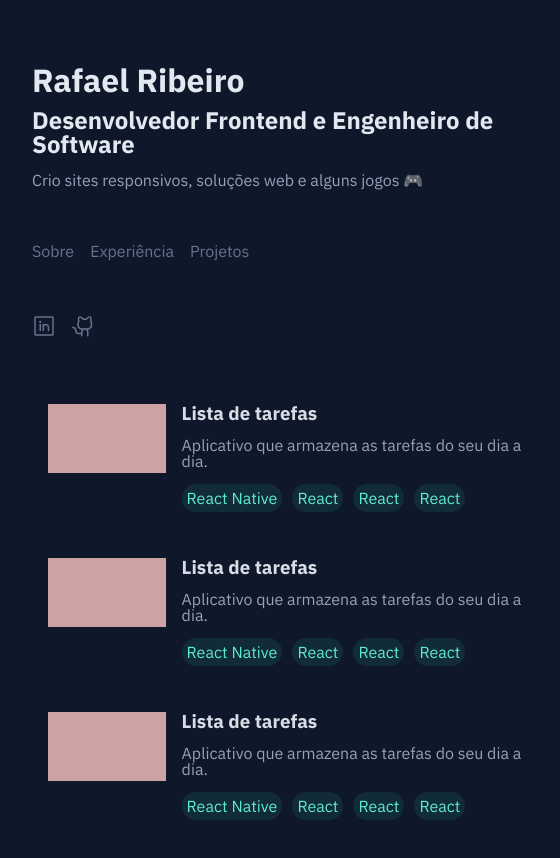
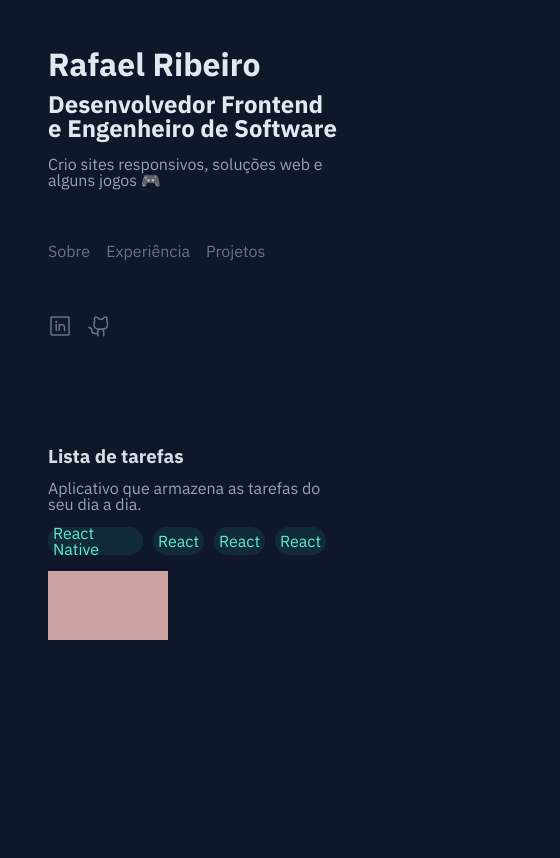
Before and after one commit to RafahOlive/portfolio, a React (Vite) app: page / in a window 390 px wide. Both pictures are taken after a click on the button "Projetos". Shown: the top 858 px of the page, 560 px wide, since content can reach past the window. Built offline with nearby package versions, Linux system fonts and the light colour scheme.

Commit message:
Alinhado texto e box de projetos

```diff
--- a/src/components/Header/styles.scss
+++ b/src/components/Header/styles.scss
@@ -86,18 +86,20 @@
 }
 
 
-@media screen and (max-width: 600px) {
+@media screen and (max-width: 481px) {
     .main {
         display: flex;
         flex-direction: column;
+
+        padding: 3rem;
     }
 
     .header {
-        width: 480px;
+        width: 100%;
         height: auto;
 
-        margin-left: 1rem;
-        margin-top: 3rem;
+        margin-top: auto;
+
     }
 
     .header_menu {
@@ -124,11 +126,9 @@
     }
 
     .right-side {
-        width: 528px;
+        width: 100%;
         height: 100%;
 
-        margin-left: 1rem;
-        margin-top: 3rem;
     }
 
 }
--- a/src/pages/Projects/index.tsx
+++ b/src/pages/Projects/index.tsx
@@ -3,7 +3,6 @@ export function Projects() {
   return (
     <>
       <div className="box">
-        <div className="box-img"></div>
         <div className="box-text">
           <h3>Lista de tarefas</h3>
           <p>Aplicativo que armazena as tarefas do seu dia a dia.</p>
@@ -14,34 +13,7 @@ export function Projects() {
             <div className="boxbox">React</div>
           </div>
         </div>
-      </div>
-
-      <div className="box">
         <div className="box-img"></div>
-        <div className="box-text">
-          <h3>Lista de tarefas</h3>
-          <p>Aplicativo que armazena as tarefas do seu dia a dia.</p>
-          <div className="box-techs">
-            <div className="boxbox">React Native</div>
-            <div className="boxbox">React</div>
-            <div className="boxbox">React</div>
-            <div className="boxbox">React</div>
-          </div>
-        </div>
-      </div>
-
-      <div className="box">
-        <div className="box-img"></div>
-        <div className="box-text">
-          <h3>Lista de tarefas</h3>
-          <p>Aplicativo que armazena as tarefas do seu dia a dia.</p>
-          <div className="box-techs">
-            <div className="boxbox">React Native</div>
-            <div className="boxbox">React</div>
-            <div className="boxbox">React</div>
-            <div className="boxbox">React</div>
-          </div>
-        </div>
       </div>
     </>
   );
--- a/src/pages/Projects/styles.scss
+++ b/src/pages/Projects/styles.scss
@@ -61,10 +61,25 @@
     color: #5EE9D3;
 }
 
-@media screen and (max-width: 600px) {
+@media screen and (max-width: 481px) {
 
     .box{
-        width: 528px;
+        width: auto;
+        height: auto;
+
+        display: flex;
+        flex-direction: column;
+    }
+
+    .box-img{
+        background: #cda2a2;
+
+        margin-top: 1rem;
+        margin-left: 0;
+        margin-right: 0;
+
+        width: 120px;
+        height: 68.9px;
     }
 
 }
```
